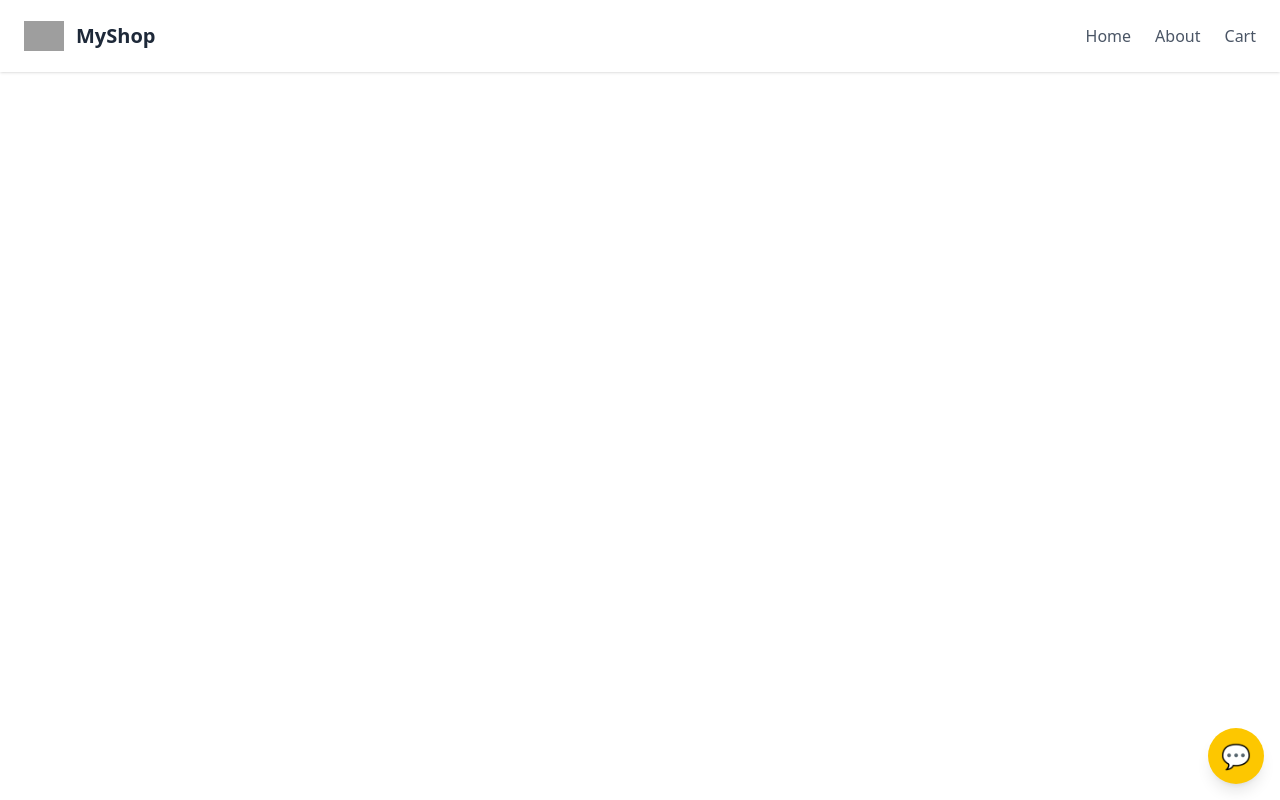
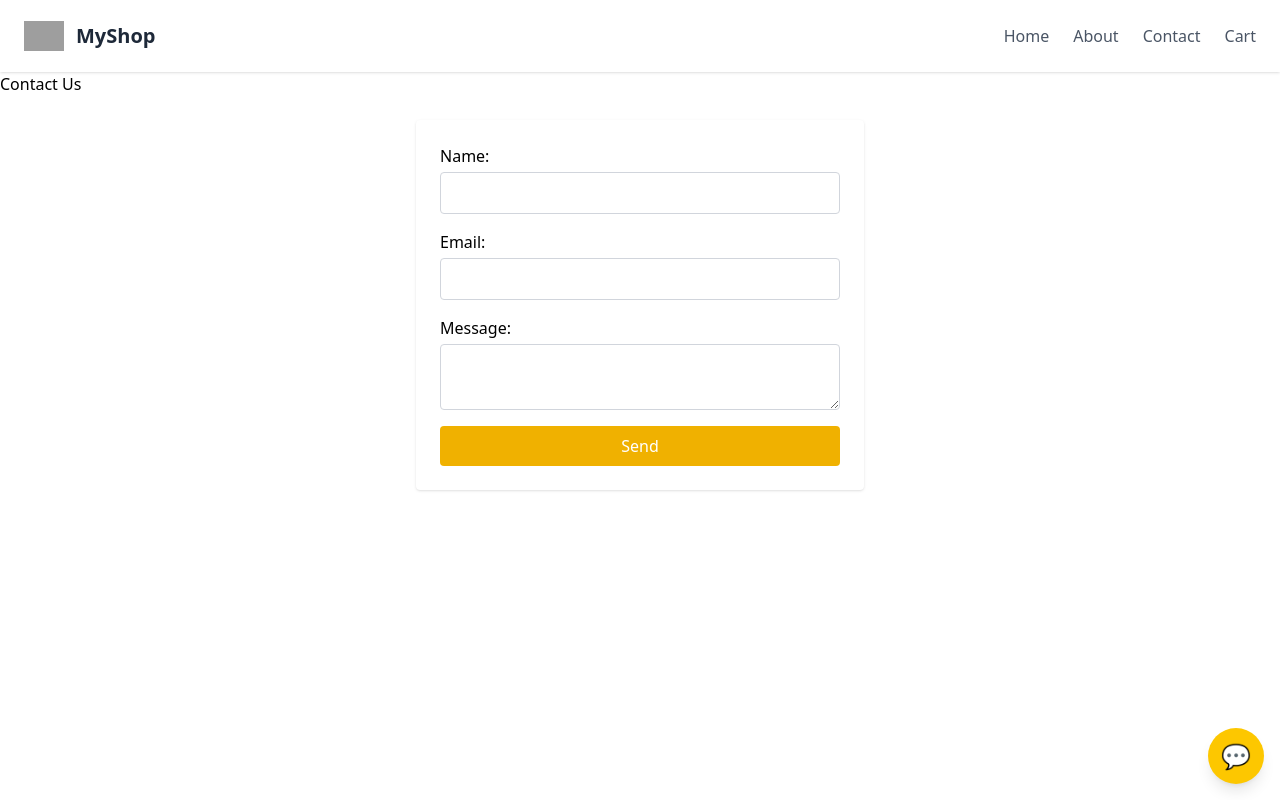
Before and after one commit to thomasaddisu/miniProject, a React (Vite) app: page /Contact in a window 1280 px wide. Built offline with nearby package versions, Linux system fonts and the light colour scheme; grey boxes are pictures that could not be loaded.

Commit message:
add contact page

```diff
--- a/src/App.jsx
+++ b/src/App.jsx
@@ -5,6 +5,7 @@ import HomePage from "./pages/HomePage";
 import CartPage from "./pages/CartPage";
 import ChatBot from "./components/ChatBot";
 import AboutPage from "./pages/AboutPage";
+import ContactPage from "./pages/ContactPage";
 
 function App() {
   const [cartItems, setCartItems] = useState(()=>{
@@ -79,6 +80,10 @@ function App() {
           path="/about"
           element={<AboutPage />}
         />
+            <Route
+          path="/Contact"
+          element={<ContactPage />}
+        />
       </Routes>
       <ChatBot cartItems={cartItems} addToCart={addToCart} />
     </>
--- a/src/components/Header.jsx
+++ b/src/components/Header.jsx
@@ -34,6 +34,12 @@ function Header({ cartItems = [] }) {
           >
             About
           </Link>
+          <Link
+            to="/contact"
+            className="text-gray-600 hover:text-yellow-600 font-medium transition"
+          >
+            Contact
+          </Link>
 
           <Link
             to="/cart-item"
--- /dev/null
+++ b/src/pages/ContactPage.jsx
@@ -0,0 +1,22 @@
+export default function ContactPage() {
+    return (
+        <div>
+            <h1>Contact Us</h1>
+            <form className="flex flex-col gap-4 max-w-md mx-auto mt-6  p-6 bg-white rounded shadow ">
+                <label className="flex flex-col gap-1">
+                    Name:
+                    <input className="border border-gray-300 p-2 rounded" type="text" name="name" />
+                </label>
+                <label className="flex flex-col gap-1">
+                    Email:
+                    <input className="border border-gray-300 p-2 rounded" type="email" name="email" />
+                </label>
+                <label className="flex flex-col gap-1">
+                    Message:
+                    <textarea className="border border-gray-300 p-2 rounded" name="message" />
+                </label>
+                <button className="bg-yellow-500 text-white p-2 rounded" type="submit">Send</button>
+            </form>
+        </div>
+    );
+}
```
